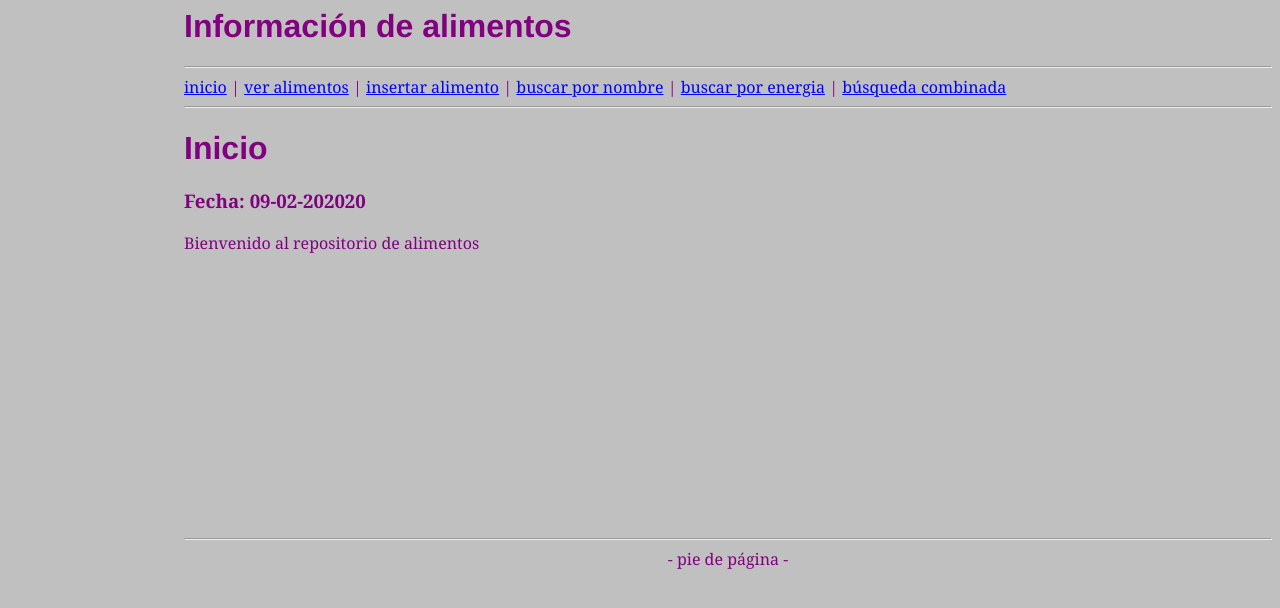
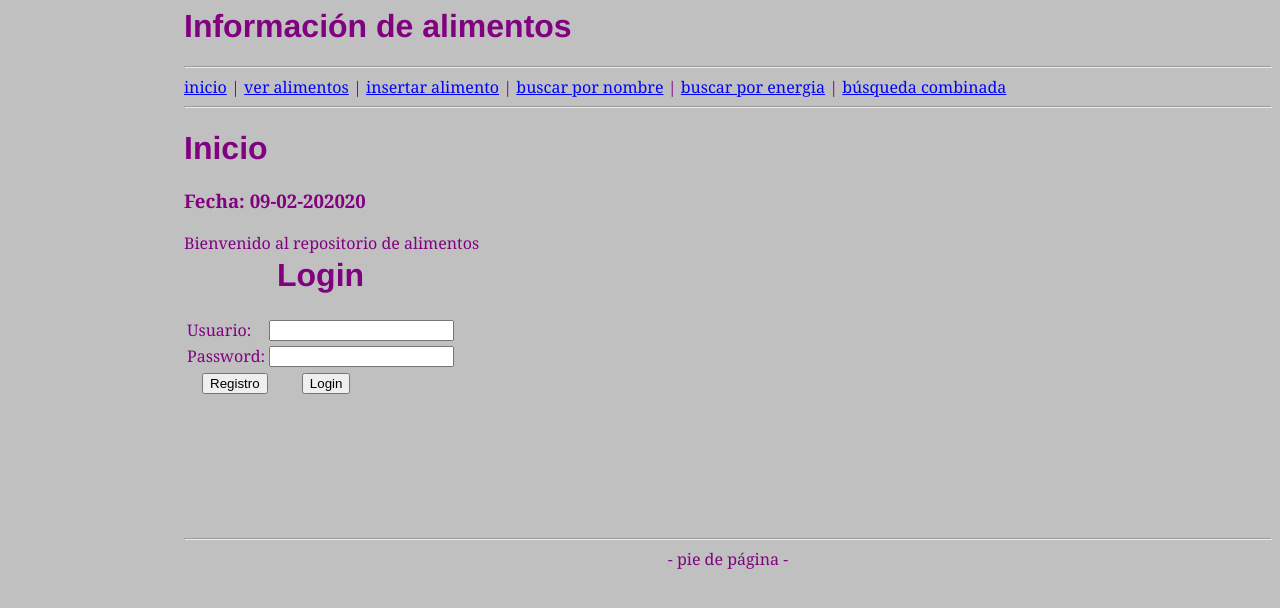
Before and after one commit to jaimein/alimentos, a PHP site: page / in a window 1280 px wide. Shown: the top 608 px of the page. Run offline with PHP 8.4, Linux system fonts and the light colour scheme.

Commit message:
añadimos estilo botones login y formateamos documento

```diff
--- a/app/templates/inicio.php
+++ b/app/templates/inicio.php
@@ -2,5 +2,30 @@
 <h1>Inicio</h1>
 <h3> Fecha: <?php echo $params['fecha'] ?> </h3>
 <?php echo $params['mensaje'] ?>
+
+<form action="index.php?ctl=login" method="post" name="login_form" style="text-align: center">
+    <table>
+        <tr>
+            <th colspan="2">
+                <h1>Login</h1>
+            </th>
+        </tr>
+        <tr>
+            <td>Usuario: </td>
+            <td><input type="text" name="usuario" /></td>
+        </tr>
+        <tr>
+            <td>Password:</td>
+            <td><input type="password" name="password" id="password" /></td>
+        </tr>
+        <tr>
+            <td colspan="2">
+                <input type="button" class="boton-login" value="Registro" onclick="location.href='../'">
+                <input type="submit" class="boton-login" value="Login" onclick="formhash(this.form, this.form.password);" />
+            </td>
+        </tr>
+    </table>
+</form>
+
 <?php $contenido = ob_get_clean() ?>
 <?php include 'layout.php' ?>
--- a/web/css/estilo.css
+++ b/web/css/estilo.css
@@ -1,9 +1,10 @@
 body {
     padding-left: 11em;
-font-family: Georgia, "Times New Roman",
-Times, serif;
+    font-family: Georgia, "Times New Roman", Times, serif;
     color: purple;
-background-color: #c0c0c0 }
+    background-color: #c0c0c0
+}
+
 ul.navbar {
     list-style-type: none;
     padding: 0;
@@ -11,28 +12,46 @@ margin: 0;
     position: absolute;
     top: 2em;
     left: 1em;
-width: 9em }
+    width: 9em
+}
+
 h1 {
-font-family: Helvetica, Geneva, Arial,
-SunSans-Regular, sans-serif }
+    font-family: Helvetica, Geneva, Arial, SunSans-Regular, sans-serif
+}
+
 ul.navbar li {
     background: #400080;
     margin: 0.5em 0;
     padding: 0.3em;
-border-right: 1em solid black }
+    border-right: 1em solid black
+}
+
 ul.navbar a {
-text-decoration: none }
+    text-decoration: none
+}
+
 a:link {
-color: blue }
+    color: blue
+}
+
 a:visited {
-color: purple }
+    color: purple
+}
+
 address {
     margin-top: 1em;
     padding-top: 1em;
-border-top: thin dotted }
+    border-top: thin dotted
+}
+
 #contenido {
     display: block;
     margin: auto;
     width: auto;
-min-height:400px;
+    min-height: 400px;
 }
+
+.boton-login {
+    margin-left: 15px;
+    margin-right: 15px;
+}
--- a/web/index.php
+++ b/web/index.php
@@ -19,6 +19,7 @@ $map = array(
     'inicio' => array('controller' =>'Controller', 'action' =>'inicio', 'nivel_usuario'=>0)
     */
     'inicio' => array('controller' =>'Controller', 'action' =>'inicio', 'nivel_usuario'=>0),
+    'login' => array('controller' =>'Controller', 'action' =>'login', 'nivel_usuario'=>0),
     'registro' => array('controller' =>'Controller', 'action' =>'registro', 'nivel_usuario'=>0),
     'listar' => array('controller' =>'Controller', 'action' =>'listar', 'nivel_usuario'=>1),
     'insertar' => array('controller' =>'Controller', 'action' =>'insertar', 'nivel_usuario'=>2),
```
Lines whose indentation alone changed are shown as unchanged.
